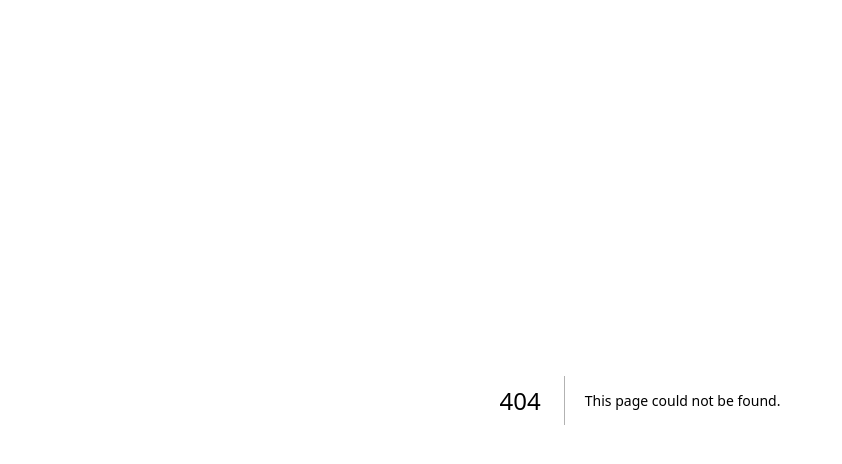
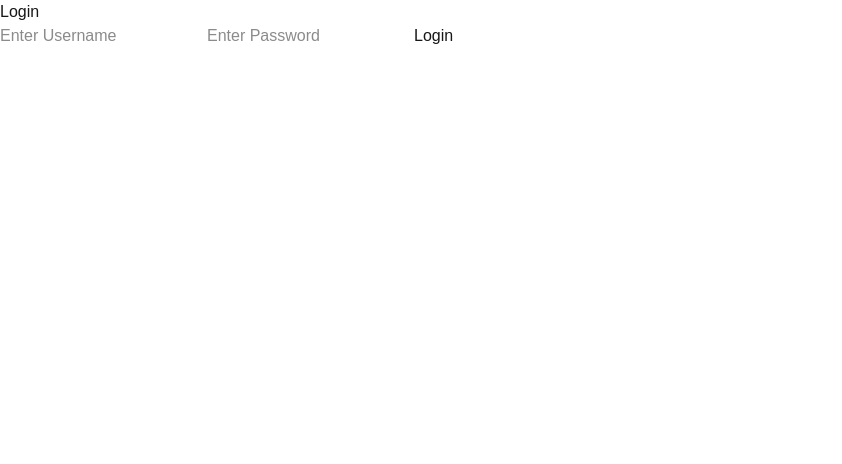
Before and after one commit to mukesh1352/smart_canteen-, a Next.js app: page /login in a window 1280 px wide. Before the commit this address had no page. Shown: the top 464 px of the page, without its empty margins (0-842 px from the left). Built offline with nearby package versions, Linux system fonts and the light colour scheme.

Commit message:
added the login functionality

```diff
--- /dev/null
+++ b/src/app/login/page.tsx
@@ -0,0 +1,79 @@
+"use client";
+import { useState } from "react";
+import { db } from "../firebase"; // Import Firebase modules
+import { doc, getDoc } from "firebase/firestore"; // Firestore functions
+import bcrypt from "bcryptjs"; // For password comparison
+
+export default function Login() {
+  const [error, setError] = useState<string | null>(null);
+  const [username, setUsername] = useState<string>("");
+  const [password, setPassword] = useState<string>("");
+
+  // Function to handle login
+  const handleLogin = async (e: React.FormEvent) => {
+    e.preventDefault(); // Prevent default form submission
+
+    if (!username.trim() || !password.trim()) {
+      setError("Username and password cannot be empty.");
+      return;
+    }
+
+    try {
+      const userDetailRef = doc(db, "user_detail", username);
+      const userSnap = await getDoc(userDetailRef);
+
+      if (!userSnap.exists()) {
+        setError("Invalid username or password.");
+        return;
+      }
+
+      const userData = userSnap.data();
+
+      // Compare hashed password
+      const isMatch = await bcrypt.compare(password, userData.password);
+      if (!isMatch) {
+        setError("Invalid username or password.");
+        return;
+      }
+
+      alert("Login successful! Redirecting to home page...");
+
+      // Redirect to home page after successful login
+      window.location.href = "/";
+
+      // Clear input fields
+      setUsername("");
+      setPassword("");
+      setError(null);
+    } catch (err) {
+      console.error("Firestore Error:", err);
+      setError(err instanceof Error ? err.message : "Error during login.");
+    }
+  };
+
+  return (
+    <div className="login-container">
+      <h1>Login</h1>
+
+      <form onSubmit={handleLogin}>
+        <input
+          type="text"
+          placeholder="Enter Username"
+          value={username}
+          onChange={(e) => setUsername(e.target.value)}
+          required
+        />
+        <input
+          type="password"
+          placeholder="Enter Password"
+          value={password}
+          onChange={(e) => setPassword(e.target.value)}
+          required
+        />
+        <button type="submit">Login</button>
+      </form>
+
+      {error && <p style={{ color: "red" }}>{error}</p>}
+    </div>
+  );
+}
```
